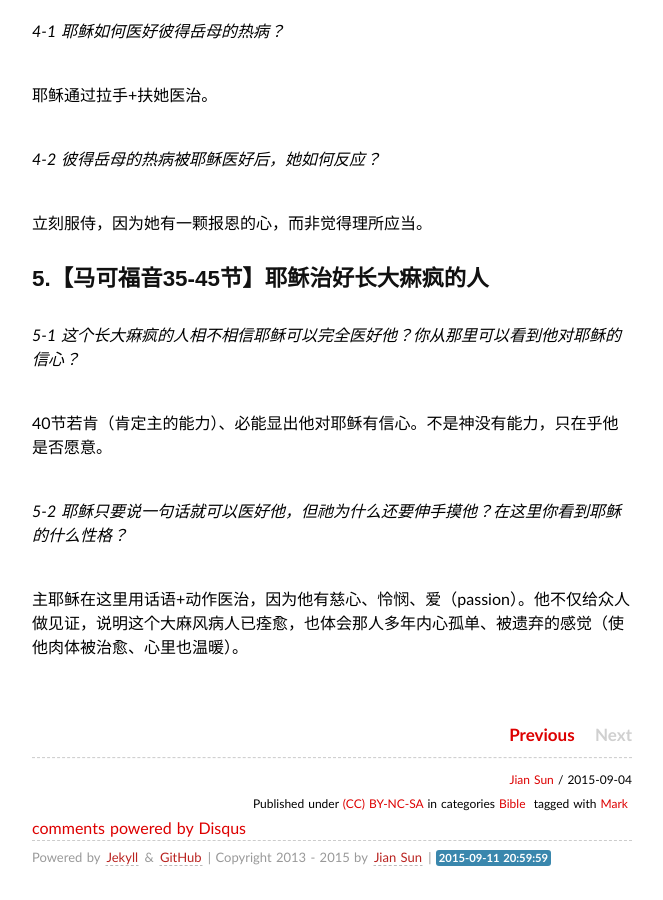
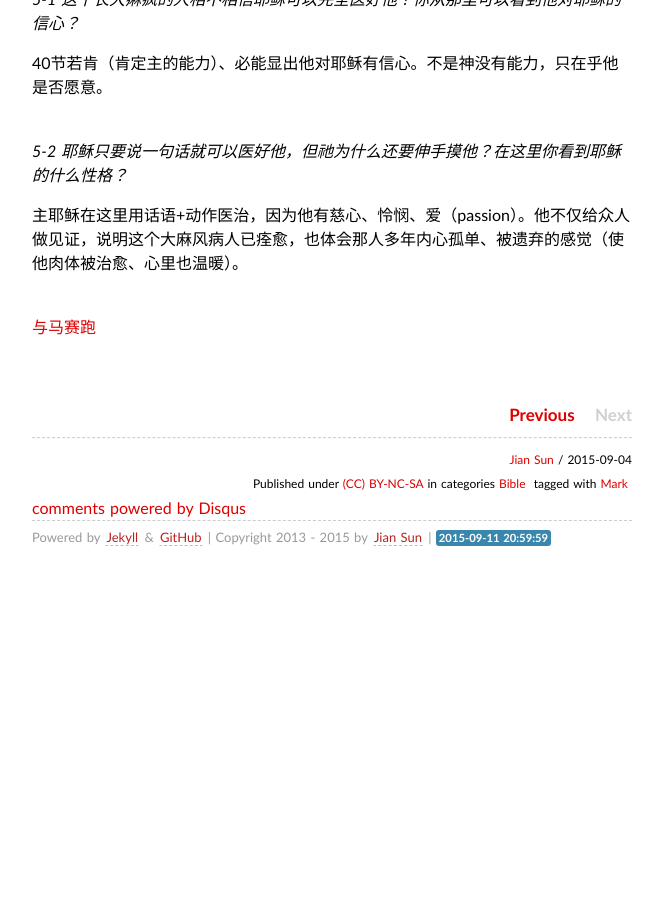
Before and after one commit to sjsprecious/sjsprecious.github.io, a Jekyll site: the page built from _posts/2015-09-04-Mark-CHAP-01.md, in a window 1280 px wide and 900 px high, scrolled down 2428 px. Shown: the whole window, without its empty margins (308-971 px from the left). Built offline with Jekyll 4.4.1, drawn with Linux system fonts in a browser that asks for light colours; some web fonts are replaced; comment, search, counter and statistics services are not loaded; after the commit the page ends 3008 px from its top, so only the background shows below that.

Commit message:
chap 01 change 2

```diff
--- a/_posts/2015-09-04-Mark-CHAP-01.md
+++ b/_posts/2015-09-04-Mark-CHAP-01.md
@@ -19,56 +19,58 @@
 
 2-8节：施洗约翰是开路先锋。他的身份是使者，工作目的是为主开路，内容是施洗、传悔改的洗礼，工作态度谦卑（不高抬自己，只为引出主耶稣），生活简朴。<br><br>
 
-## 1.【马可福音9-13节】耶稣受洗和受试探（tempted）<br><br>
+## 1.【马可福音9-13节】耶稣受洗和受试探（tempted）<br>
 
-*1-1约翰给人施洗是为了叫人悔改，使罪得赥免。耶稣无罪，为什么要受约翰的洗礼？“你是我的爱子，我喜悦你”，神喜悅祂什么？*<br><br>
+*1-1约翰给人施洗是为了叫人悔改，使罪得赥免。耶稣无罪，为什么要受约翰的洗礼？“你是我的爱子，我喜悦你”，神喜悅祂什么？*<br>
 
 主耶稣无罪，但是却受约翰的洗礼，因为要尽诸般的义（马太福音4：15），同时也表示主耶稣完全顺服神的旨意和计划。神喜悦主耶稣的顺服、圣洁、受洗，因他是独生爱子，却为了世人的罪甘心顺服神的旨意，降世为人替我们赎罪（腓立比书2：5）。<br><br>
 
-*1-2在耶稣受洗过后，圣灵为什么要催（原文是drive赶）耶稣到旷野里去接受试探(tempted)？*<br><br>
+*1-2在耶稣受洗过后，圣灵为什么要催（原文是drive赶）耶稣到旷野里去接受试探(tempted)？*<br>
 
 首先的亚当(代表所有的人类)面对试探失败了，所有人因此都陷在罪中；主耶稣是末后的亚当（哥林多前书15:45，代表所有的新人-重生的人），为要给我们开条路，使我们在他里面称为新造的人。不能胜过罪和试探的人，神如何给他重任？神要使用任何一个人, 都会先试验他. 神不会使用一个不曾经历过困难痛苦的人!<br><br>
 
-*1-3 耶稣受约翰洗时，你是否看到三而一的神（圣父，圣子和圣灵）在那里？*<br><br>
+*1-3 耶稣受约翰洗时，你是否看到三而一的神（圣父，圣子和圣灵）在那里？*<br>
 
 圣父的声音，圣灵降下，圣子耶稣（本身+父的话）。父神制定救恩的计划；主耶稣顺服父，执行他的旨意，传扬福音并死在十字架上；圣灵宣扬主的救恩。一个神，三个位格，所以可以有顺服神。圣父圣子圣灵构成一个团契的关系，不需要世人。<br><br>
 
-## 2.【马可福音14-20节】耶稣呼召门徒<br><br>
+## 2.【马可福音14-20节】耶稣呼召门徒<br>
 
-*2-1 耶稣出来主要的工作是什么？ 耶稣传道的内容是什么？*<br><br>
+*2-1 耶稣出来主要的工作是什么？ 耶稣传道的内容是什么？*<br>
 
 主要工作是传道；内容是当悔改，信福音（主耶稣来了）。<br><br>
 
-*2-2 在这里耶稣呼召了几个门徒？他们是做什么的？他们对耶稣的呼召是怎样的反应？*<br><br>
+*2-2 在这里耶稣呼召了几个门徒？他们是做什么的？他们对耶稣的呼召是怎样的反应？*<br>
 
 4个，是打渔的（思想单纯、不复杂），立刻接受主的呼召。彼得和安德烈其实是第二次面对主的呼召。第一次呼召，使他们两人得救；第二次呼召，是要让他们为主“得人如得鱼”。<br><br>
 
-## 3.【马可福音14-20节】耶稣赶鬼impure spirit（犹太人的会堂相当于今天的教堂）<br><br>
+## 3.【马可福音14-20节】耶稣赶鬼impure spirit（犹太人的会堂相当于今天的教堂）<br>
 
-*3-1 耶稣没有上过犹太人拉比(教师)的学校，文士(teacher of the Law)是犹太人的教师。为什么耶稣教训他们像有权柄authority的人，而文士(teacher of the Law，律法师)的教训却沒有权柄？*<br><br>
+*3-1 耶稣没有上过犹太人拉比(教师)的学校，文士(teacher of the Law)是犹太人的教师。为什么耶稣教训他们像有权柄authority的人，而文士(teacher of the Law，律法师)的教训却沒有权柄？*<br>
 
 地位使人有权柄，但是那是暂时的，真正的权柄来自爱。主的话是真理、有智慧、关心人、知道我们的需要，而文士只是讲述律法，自己未必能做到。<br><br>
 
-*3-2 世界上有鬼吗？鬼会附在人身上吗？耶稣是怎样的赶鬼？鬼也认识耶稣吗？神的圣者the Holy One of God是什么意思？*<br><br>
+*3-2 世界上有鬼吗？鬼会附在人身上吗？耶稣是怎样的赶鬼？鬼也认识耶稣吗？神的圣者the Holy One of God是什么意思？*<br>
 
 鬼是evil spirit，人被鬼附后，行为邪恶，使别人都怕他。主耶稣靠权柄+话语赶鬼，鬼也认识耶稣。神的圣者指神的儿子，他是圣洁的本身，我们的圣洁从神而来。<br><br>
 
-## 4.【马可福音29-33节】耶稣医治疾病<br><br>
+## 4.【马可福音29-33节】耶稣医治疾病<br>
 
-*4-1 耶稣如何医好彼得岳母的热病？*<br><br>
+*4-1 耶稣如何医好彼得岳母的热病？*<br>
 
 耶稣通过拉手+扶她医治。<br><br>
 
-*4-2 彼得岳母的热病被耶稣医好后，她如何反应？*<br><br>
+*4-2 彼得岳母的热病被耶稣医好后，她如何反应？*<br>
 
 立刻服侍，因为她有一颗报恩的心，而非觉得理所应当。<br><br>
 
-## 5.【马可福音35-45节】耶稣治好长大痳疯的人<br><br>
+## 5.【马可福音35-45节】耶稣治好长大痳疯的人<br>
 
-*5-1 这个长大痳疯的人相不相信耶稣可以完全医好他？你从那里可以看到他对耶稣的信心？*<br><br>
+*5-1 这个长大痳疯的人相不相信耶稣可以完全医好他？你从那里可以看到他对耶稣的信心？*<br>
 
 40节若肯（肯定主的能力）、必能显出他对耶稣有信心。不是神没有能力，只在乎他是否愿意。<br><br>
 
-*5-2 耶稣只要说一句话就可以医好他，但祂为什么还要伸手摸他？在这里你看到耶稣的什么性格？*<br><br>
+*5-2 耶稣只要说一句话就可以医好他，但祂为什么还要伸手摸他？在这里你看到耶稣的什么性格？*<br>
 
-主耶稣在这里用话语+动作医治，因为他有慈心、怜悯、爱（passion）。他不仅给众人做见证，说明这个大麻风病人已痊愈，也体会那人多年内心孤单、被遗弃的感觉（使他肉体被治愈、心里也温暖）。
+主耶稣在这里用话语+动作医治，因为他有慈心、怜悯、爱（passion）。他不仅给众人做见证，说明这个大麻风病人已痊愈，也体会那人多年内心孤单、被遗弃的感觉（使他肉体被治愈、心里也温暖）。<br><br>
+
+[与马赛跑](http://www.racingwithhorse.org/t/82#reply0)
```
